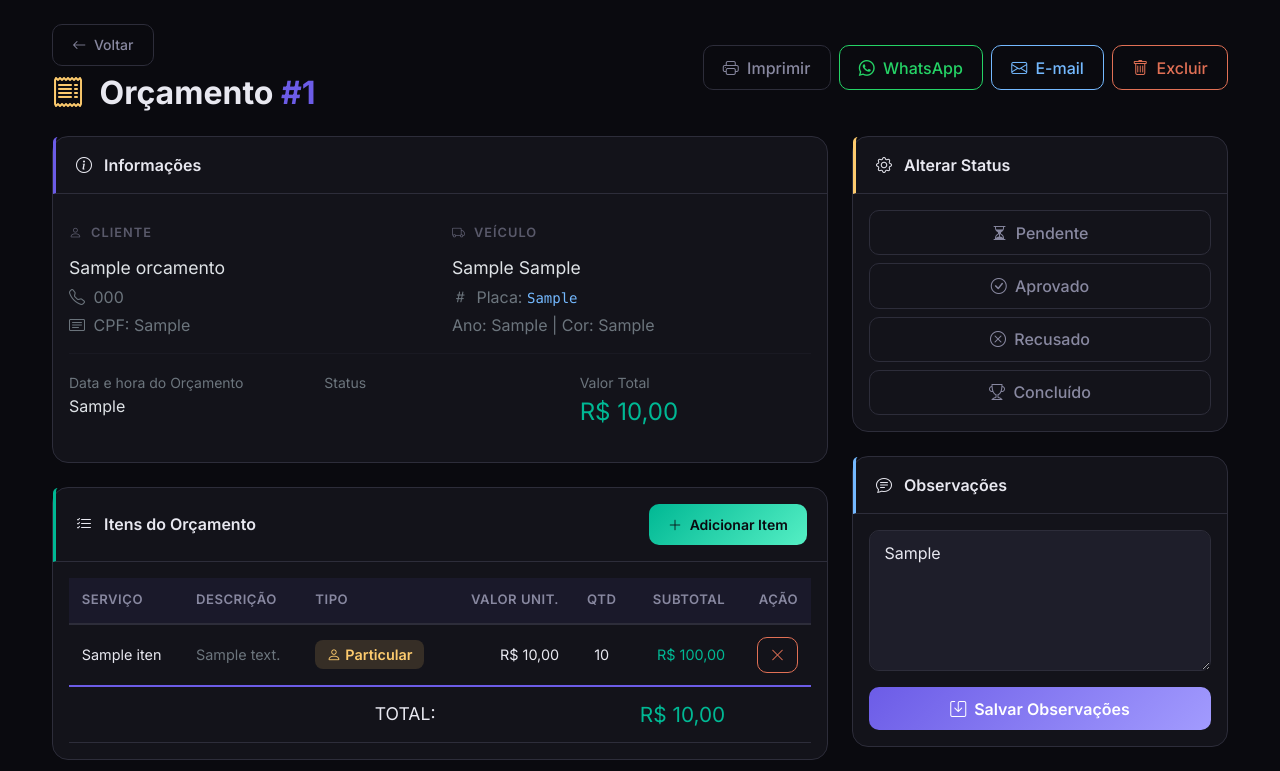
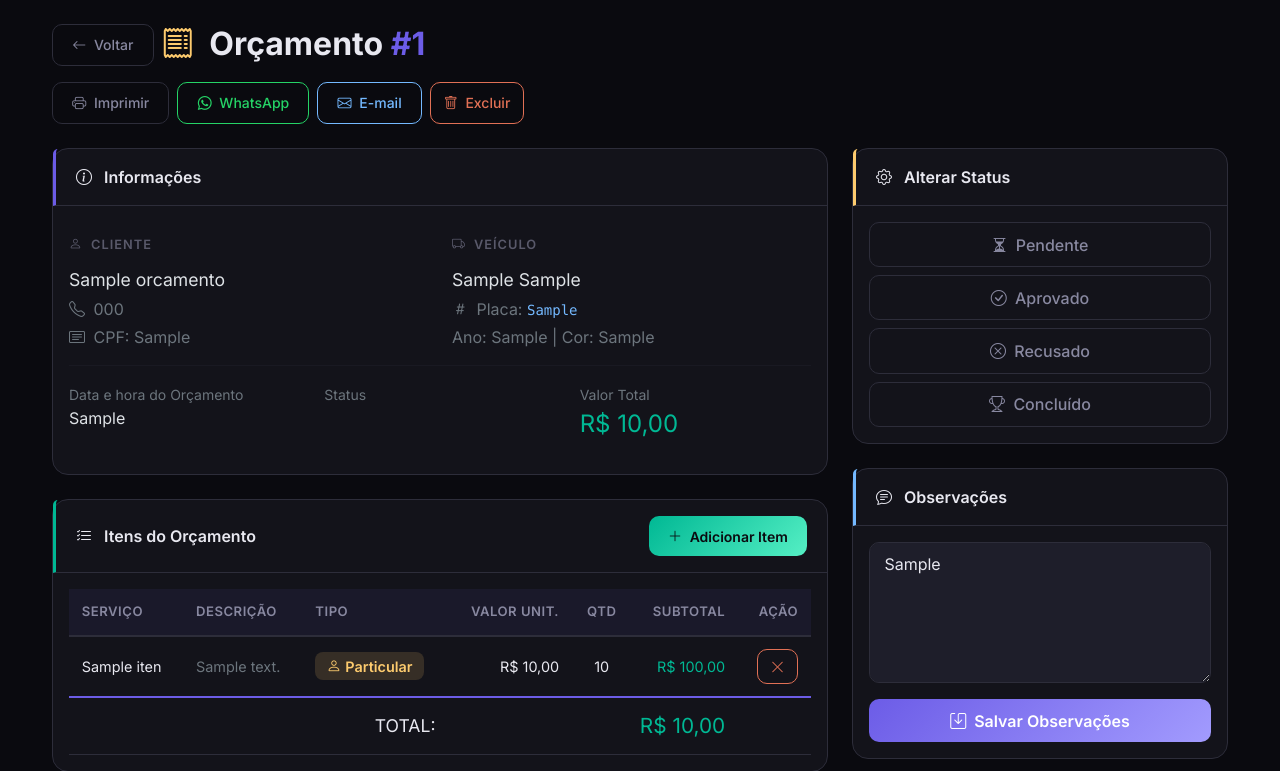
Before and after one commit to everton-developer/PI_Estetica_Automotiva, a Flask app: page /orcamentos/1 in a window 1280 px wide. Shown: the part 75-846 px from the top of the page. Run offline with Flask 3, Linux system fonts and the light colour scheme; tables that the repository leaves empty hold one stand-in row (values such as "Sample post"); some libraries are stand-ins or nearby versions.

Commit message:
ajuste nos botões de orçamento

```diff
--- a/templates/orcamento_detalhe.html
+++ b/templates/orcamento_detalhe.html
@@ -3,9 +3,9 @@
 {% block title %}Orçamento #{{ orcamento[0] }} - Studio Alex Dantas Martelinho de Ouro{% endblock %}
 
 {% block content %}
-<div class="d-flex justify-content-between align-items-center mb-4 no-print">
-    <div>
-        <a href="/orcamentos" class="btn btn-outline-custom btn-sm mb-2">
+<div class="mb-4 no-print">
+    <div class="d-flex align-items-center gap-2 mb-3">
+        <a href="/orcamentos" class="btn btn-outline-custom btn-sm">
             <i class="bi bi-arrow-left me-1"></i> Voltar
         </a>
         <h2 class="fw-bold mb-0">
@@ -14,20 +14,19 @@
         </h2>
     </div>
     <div class="d-flex gap-2 flex-wrap">
-        <button class="btn btn-outline-custom" onclick="window.print()">
+        <button class="btn btn-outline-custom btn-sm" onclick="window.print()">
             <i class="bi bi-printer me-1"></i> Imprimir
         </button>
-        <button class="btn btn-outline-custom" id="btnWhatsApp" onclick="compartilharWhatsApp()"
+        <button class="btn btn-sm btn-outline-custom" id="btnWhatsApp" onclick="compartilharWhatsApp()"
             style="border-color: #25d366; color: #25d366;">
             <i class="bi bi-whatsapp me-1"></i> WhatsApp
         </button>
-        <button class="btn btn-outline-custom" id="btnEmail" onclick="compartilharEmail()"
+        <button class="btn btn-sm btn-outline-custom" id="btnEmail" onclick="compartilharEmail()"
             style="border-color: var(--accent-info); color: var(--accent-info);">
             <i class="bi bi-envelope me-1"></i> E-mail
         </button>
         <form action="/orcamentos/excluir/{{ orcamento[0] }}" method="POST" class="d-flex">
-            <button type="submit" class="btn btn-danger-custom"
-                style="padding: 0.6rem 1.2rem;"
+            <button type="submit" class="btn btn-sm btn-danger-custom"
                 onclick="return confirm('Tem certeza que deseja excluir este orçamento?')">
                 <i class="bi bi-trash me-1"></i> Excluir
             </button>
```
